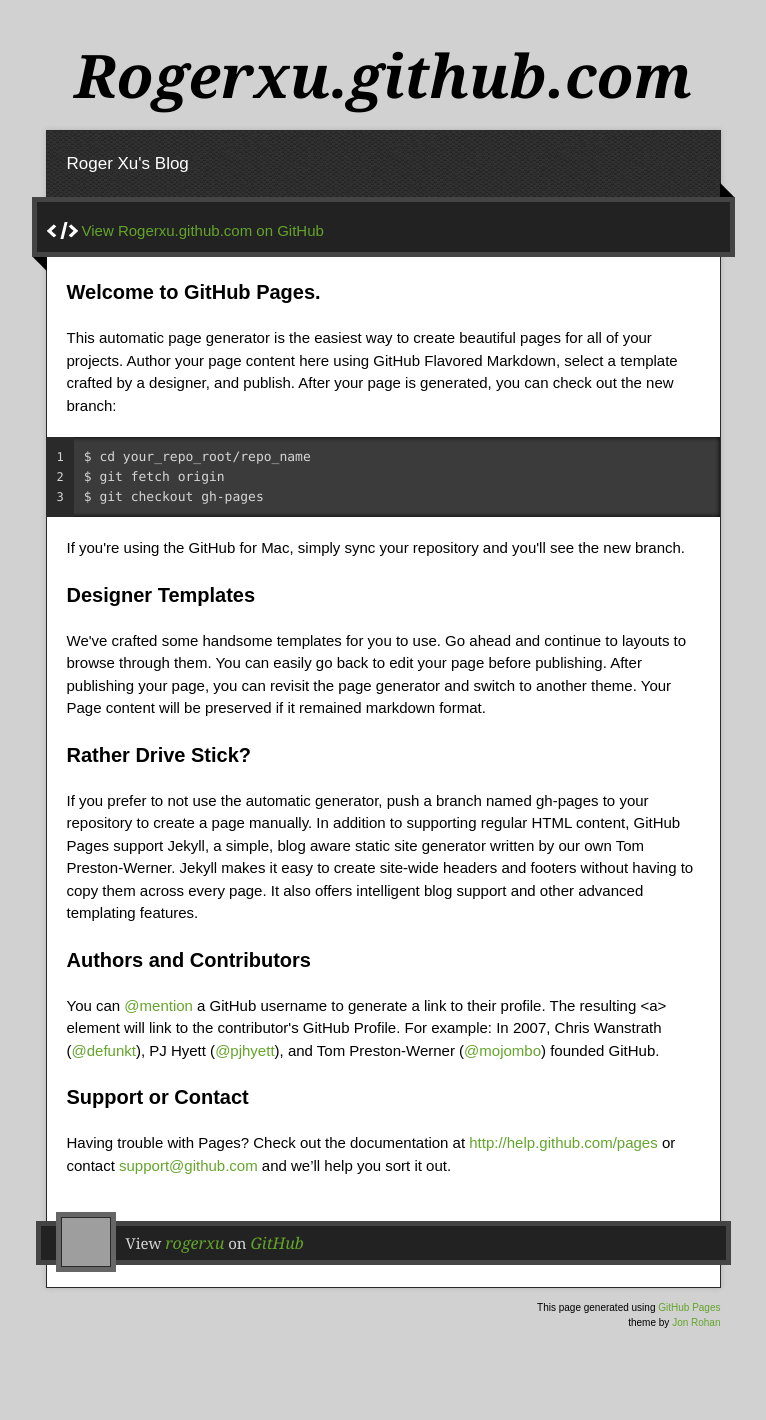
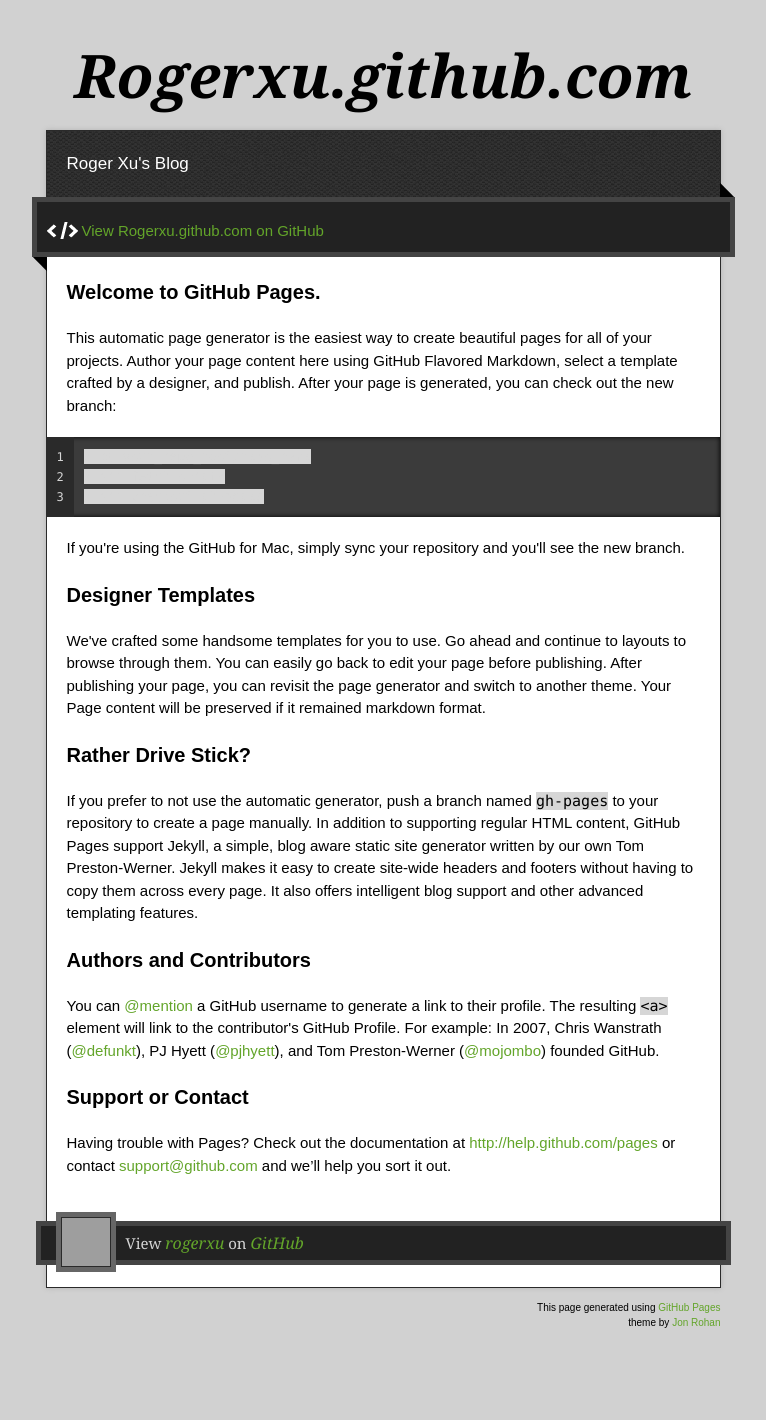
Before and after one commit to rogerxu/rogerxu.github.io, a Jekyll site: the page index-theme.html, which Jekyll copies as it is, in a window 1280 px wide. Shown: the whole page, without its empty margins (257-1023 px from the left). Built offline with Jekyll 4.4.1, drawn with Linux system fonts in a browser that asks for light colours; nearby versions of some CDN libraries; grey boxes are pictures that could not be loaded.

Commit message:
Add common.css

```diff
--- a/_layouts/layout.html
+++ b/_layouts/layout.html
@@ -11,6 +11,7 @@
 
     <link rel="stylesheet" href="/stylesheets/stylesheet.css" media="screen" />
     <link rel="stylesheet" href="/stylesheets/pygment_trac.css" />
+    <link rel="stylesheet" href="stylesheets/common.css"/>
     <script src="https://ajax.googleapis.com/ajax/libs/jquery/1.8.2/jquery.min.js"></script>
     <script src="/javascripts/script.js"></script>
   </head>
--- a/index-theme.html
+++ b/index-theme.html
@@ -8,6 +8,7 @@
 
   <link rel="stylesheet" href="stylesheets/stylesheet.css" media="screen"/>
   <link rel="stylesheet" href="stylesheets/pygment_trac.css"/>
+  <link rel="stylesheet" href="stylesheets/common.css"/>
   <script type="text/javascript" src="https://ajax.googleapis.com/ajax/libs/jquery/1.7.1/jquery.min.js"></script>
   <script type="text/javascript" src="javascripts/script.js"></script>
 
--- /dev/null
+++ b/stylesheets/common.css
@@ -0,0 +1,9 @@
+/* Author: Roger Xu
+   License: none (public domain)
+*/
+
+code {
+    font-family: "Monaco", "Lucida Console", monospace;
+    font-size: 100%;
+    background-color: #D6D6D6;
+}
```
